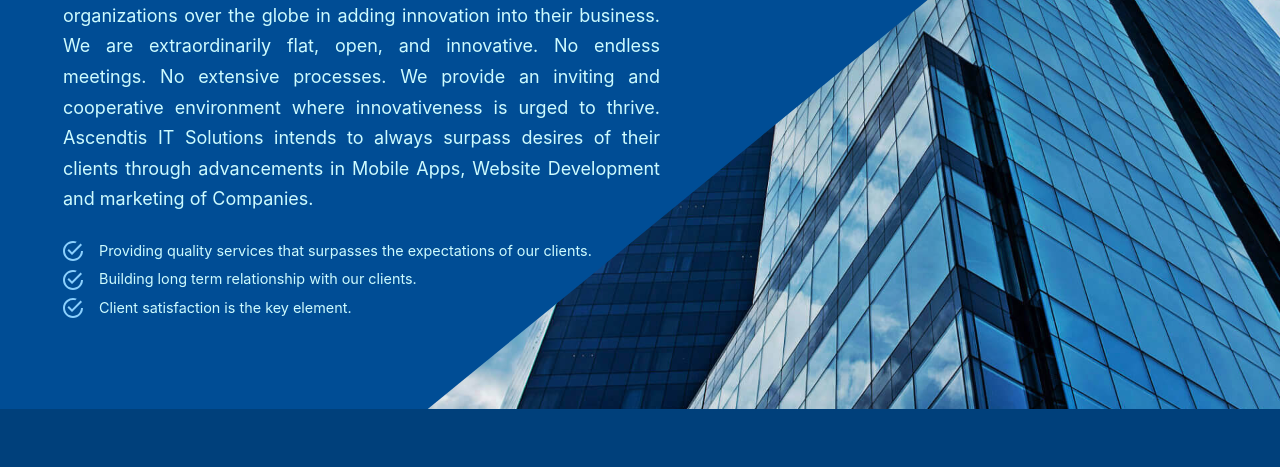
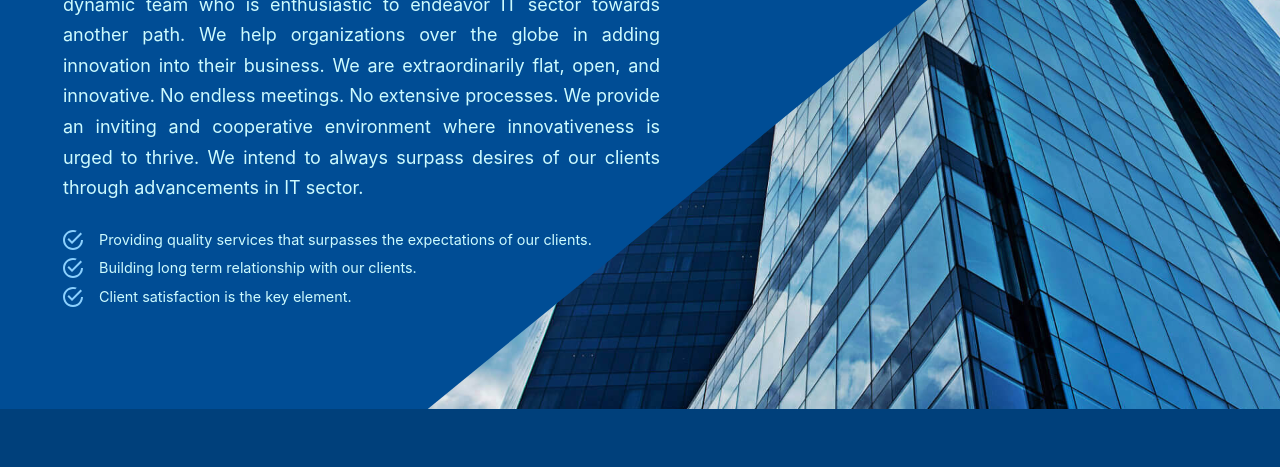
Before and after one commit to sufyan297/ascendtis, a plain HTML site: page index2.html in a window 1280 px wide. Shown: the part 205-672 px from the top of the page. Drawn offline with nearby package versions, Linux system fonts and the light colour scheme; a web font is replaced by a local one.

Commit message:
Bug fixes.

```diff
--- a/css/style.css
+++ b/css/style.css
@@ -36,7 +36,8 @@
   z-index: 1;
   color: white;
   position: absolute;
-  top: 50px;
+  /* top: 50px; */
+  top: 100px;
   left: 15px;
   color: #cdfbfe;
   width: 645px;
--- a/index2.html
+++ b/index2.html
@@ -83,8 +83,8 @@
       <div class="banner_content pl-1 pl-sm-5">
         <p class="pb-2">
           <span style="color: white; font-weight: bold; padding-right: 10px"> Ascendtis IT Solutions</span>
-          is an organization comprising of youthful and dynamic team who is enthusiastic to endeavor Web Development, App Development and digital marketing toward another path. We help organizations over the globe in adding innovation into their business. We are extraordinarily flat, open, and innovative. No endless meetings. No extensive processes. We provide an inviting and cooperative environment where innovativeness is urged to thrive.
-          Ascendtis IT Solutions intends to always surpass desires of their clients through advancements in Mobile Apps, Website Development and marketing of Companies.
+          is an organization comprising of youthful and dynamic team who is enthusiastic to endeavor IT sector towards another path. We help organizations over the globe in adding innovation into their business. We are extraordinarily flat, open, and innovative. No endless meetings. No extensive processes. We provide an inviting and cooperative environment where innovativeness is urged to thrive.
+          We intend to always surpass desires of our clients through advancements in IT sector.
         </p>
         <div class="hidden-sm-down">
           <div class="d-flex align-items-center mb-1">
@@ -104,7 +104,7 @@
 
       <div class="mobile-banner-content container">
         <h5 class="mobile-banner-title">
-          <span style="color: white;"><b>Ascendtis IT Solutions</b></span> intends to always surpass desires of their clients through advancements in Mobile Apps, Website Development and marketing of Companies.
+          <span style="color: white;"><b>Ascendtis IT Solutions</b></span> is an organization comprising of youthful and dynamic team who is enthusiastic to endeavor IT sector towards another path.
         </h5>
       </div>
 
```
